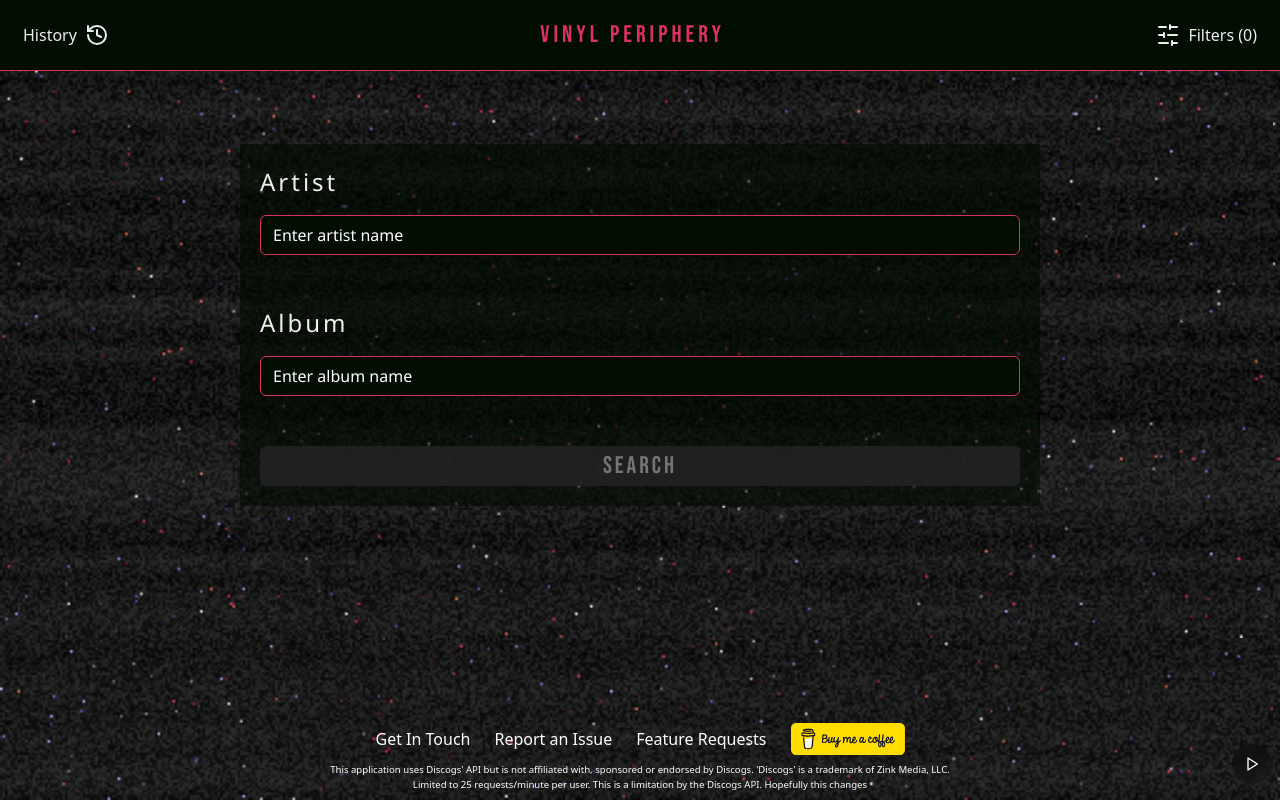
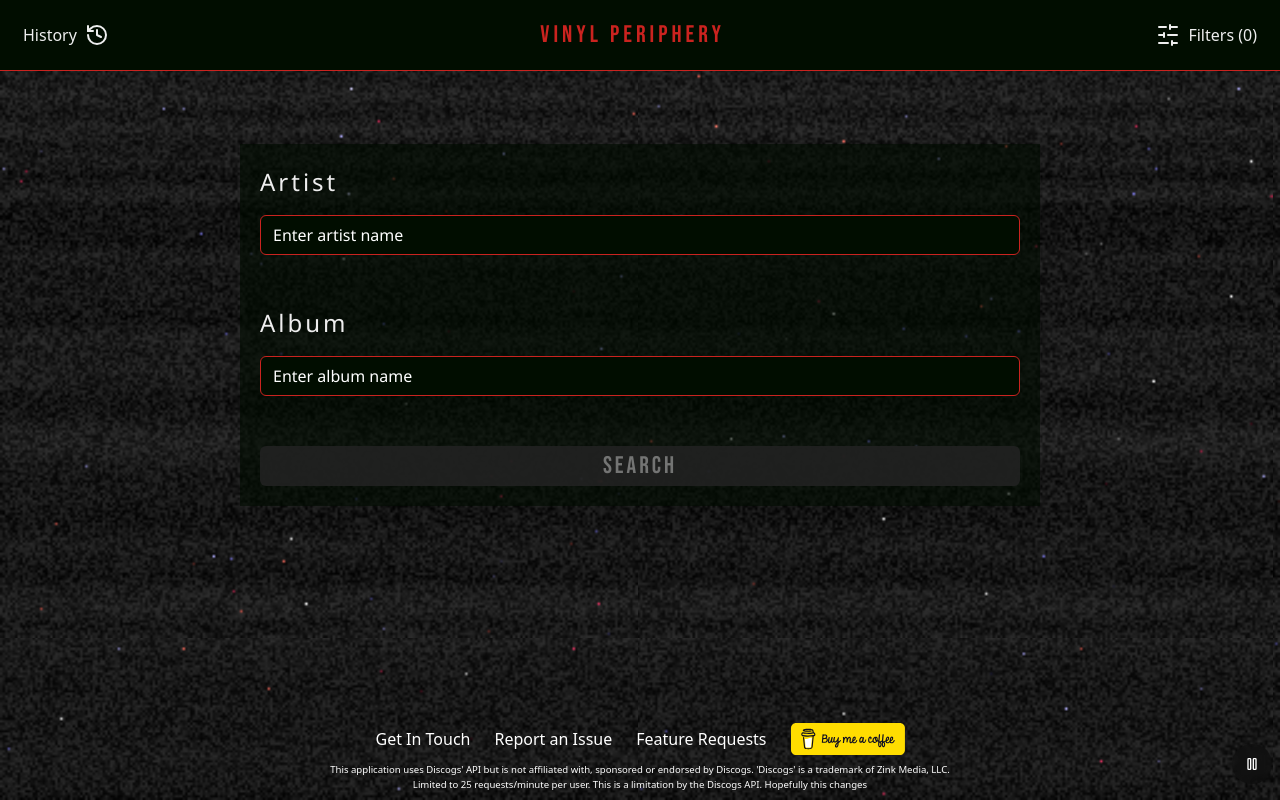
Before and after one commit to EricLusk-Jopson/vinyl-periphery, a React (Vite) app in the folder frontend/: page / in a window 1280 px wide. Built offline with nearby package versions, Linux system fonts and the light colour scheme; a web font is replaced by a local one.

Commit message:
modifying releasecards

```diff
--- a/frontend/src/App.tsx
+++ b/frontend/src/App.tsx
@@ -137,7 +137,7 @@
 
 const App: React.FC = () => {
   const [colorPalette, setColorPalette] = useState<Color[]>();
-  const [isStaticPaused, setIsStaticPaused] = useState(true);
+  const [isStaticPaused, setIsStaticPaused] = useState(false);
   const { getActiveSearch } = useCache();
   const activeSearch = getActiveSearch();
 
@@ -164,7 +164,7 @@
         scaleFactor={2.5}
         sampleCount={36}
         fps={8}
-        colorIntensity={0.005}
+        colorIntensity={0.001}
         colorPalette={colorPalette}
         paused={isStaticPaused}
       />
--- a/frontend/src/components/resultsDisplay/ReleaseList.tsx
+++ b/frontend/src/components/resultsDisplay/ReleaseList.tsx
@@ -134,18 +134,18 @@
           {count} Matches
         </h2>
       </span>
-      <div className="flex flex-col p-2 sm:p-md gap-5">
+      <div className="flex flex-col p-2 sm:p-md gap-2">
         {currentReleases.length > 0 ? (
           currentReleases.map((release) => (
             <Collapsible
               key={release.id}
               className="w-full sm:max-w-[90%] lg:max-w-[80%] mx-auto border-primary-main bg-bg-primary p-2 group"
             >
-              <CollapsibleTrigger className="flex w-full p-0 font-primary text-sm sm:text-md tracking-normal text-text-primary group-data-[state=open]:text-primary-main mb-sm hover:text-primary-main">
-                <div className="flex flex-row justify-between text-left w-full">
-                  <div>
+              <CollapsibleTrigger className="flex w-full p-0 font-primary text-sm sm:text-lg tracking-normal text-text-primary group-data-[state=open]:text-primary-main hover:text-primary-main">
+                <div className="flex flex-row justify-between items-center text-left w-full">
+                  <div className="flex flex-row gap-2 flex-wrap">
+                    <div className="truncate">{release.artist}:</div>
                     <div className="truncate text-wrap">{release.title}</div>
-                    <div className="truncate">{release.artist}</div>
                   </div>
 
                   <div className="text-right whitespace-nowrap hidden md:inline">
--- a/frontend/tailwind.config.js
+++ b/frontend/tailwind.config.js
@@ -20,9 +20,9 @@
         primary: {
           DEFAULT: "hsl(var(--primary))",
           foreground: "hsl(var(--primary-foreground))",
-          main: "#D9325E",
-          dark: "#A81F44",
-          light: "#C2BBF2",
+          main: "#CA231F",
+          dark: "#851714",
+          light: "#E84A45",
         },
         text: {
           primary: "#eee",
```
